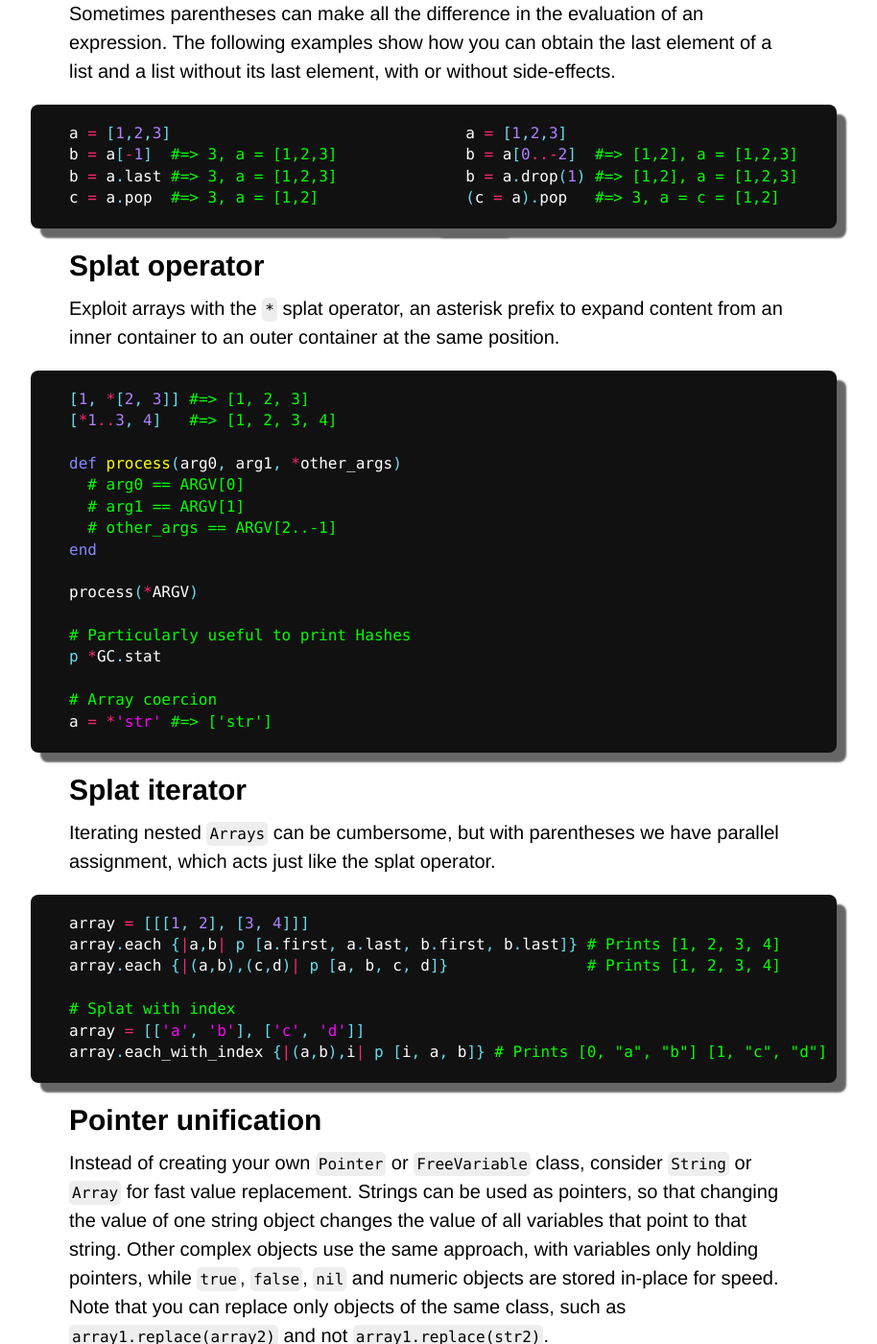
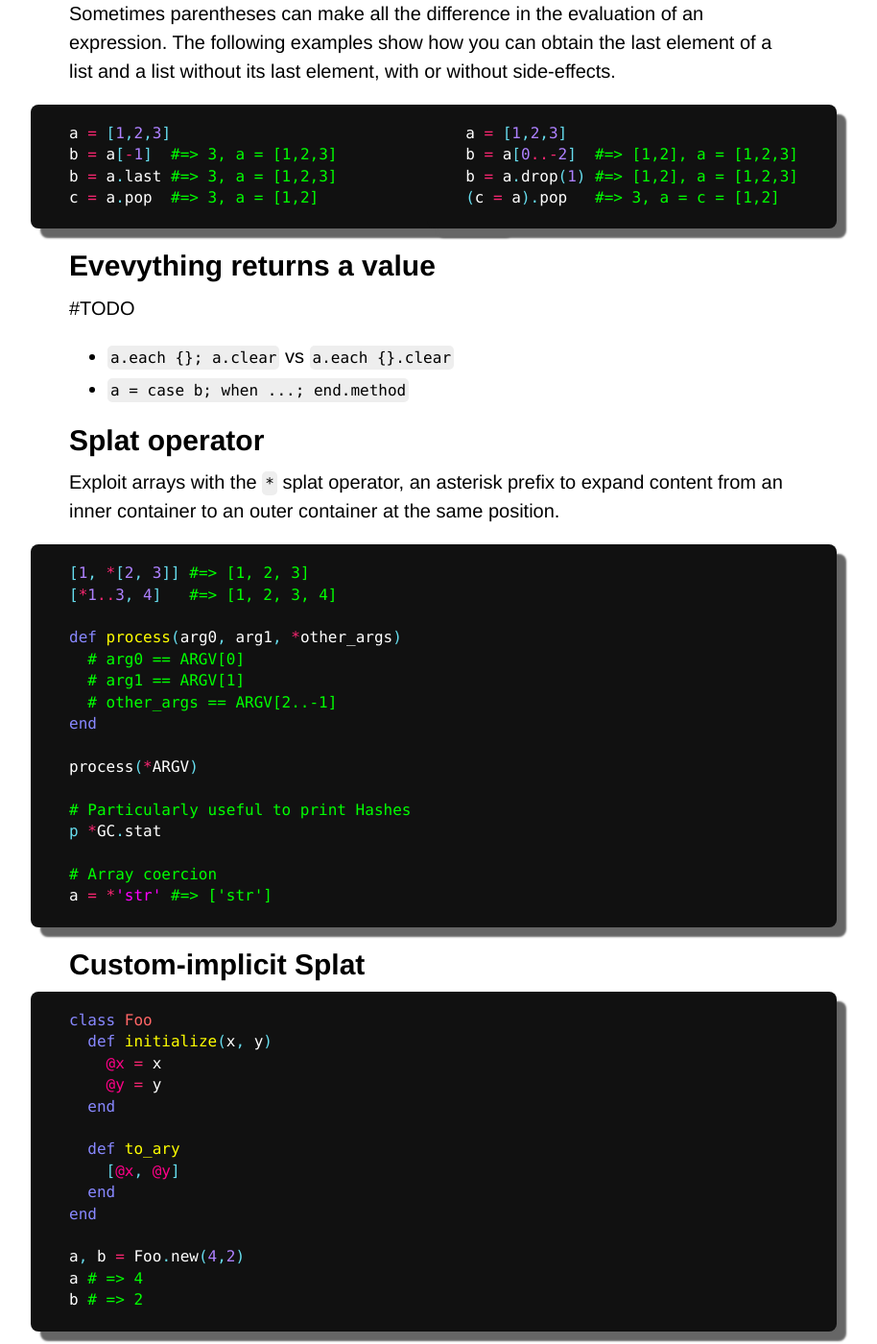
Before and after one commit to Maumagnaguagno/maumagnaguagno.github.io, a Jekyll site: the page built from ruby.md, in a window 1280 px wide and 1400 px high, scrolled down 715 px. Shown: the whole window at 96% size, without its empty margins (188-1102 px from the left). Built offline with Jekyll 4.4.1, drawn with Linux system fonts in a browser that asks for light colours; our own code applies the rules of GitHub Pages for plain Markdown files; some of the changed text lies outside the part shown.

Commit message:
Reorder Ruby links

````diff
--- a/ruby.md
+++ b/ruby.md
@@ -65,6 +65,11 @@ b = a.drop(1) #=> [1,2], a = [1,2,3]
 
 </div>
 
+## Evevything returns a value
+#TODO
+- ``a.each {}; a.clear`` vs ``a.each {}.clear``
+- ``a = case b; when ...; end.method``
+
 ## Splat operator
 Exploit arrays with the ``*`` splat operator, an asterisk prefix to expand content from an inner container to an outer container at the same position.
 
@@ -85,6 +90,25 @@ p *GC.stat
 
 # Array coercion
 a = *'str' #=> ['str']
+```
+
+## Custom-implicit Splat
+
+```ruby
+class Foo
+  def initialize(x, y)
+    @x = x
+    @y = y
+  end
+
+  def to_ary
+    [@x, @y]
+  end
+end
+
+a, b = Foo.new(4,2)
+a # => 4
+b # => 2
 ```
 
 ## Splat iterator
@@ -281,7 +305,7 @@ b.exclude_end?    #=> true
 These are places to search for more Ruby snippets:
 - [Ruby Style Guide](https://github.com/bbatsov/ruby-style-guide) to learn about consistency
 - [Idiosyncratic Ruby](https://idiosyncratic-ruby.com/) to learn about inconsistencies
-- [Ruby performance tricks](https://www.greyblake.com/blog/2012-09-01-ruby-perfomance-tricks/) and [Unexpected Ruby behaviour](https://www.greyblake.com/blog/2012-08-10-unexpected-ruby-behaviour/) by Sergey Potapov
 - [RuboCop](http://batsov.com/rubocop/) to enforce a style to your project
 - [Fast Ruby](https://github.com/JuanitoFatas/fast-ruby) is a collection of fast Ruby idioms
 - [BigBinary blog](https://blog.bigbinary.com/categories/Ruby-2-4) have a Ruby 2.4 series of posts
+- [Ruby performance tricks](https://www.greyblake.com/blog/2012-09-01-ruby-perfomance-tricks/) and [Unexpected Ruby behaviour](https://www.greyblake.com/blog/2012-08-10-unexpected-ruby-behaviour/) by Sergey Potapov
````
